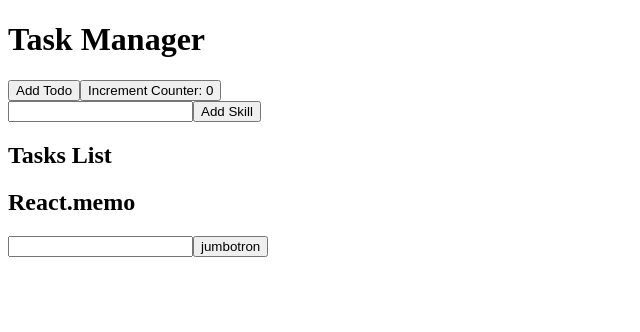
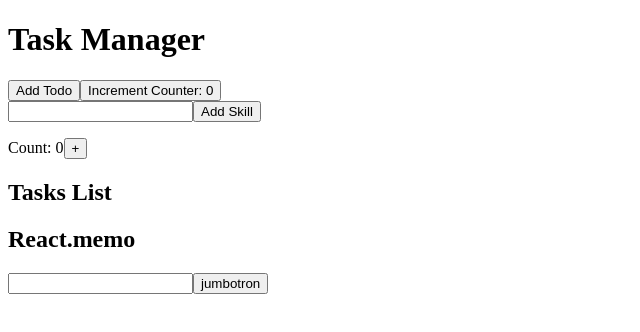
Before and after one commit to acciojob/react-memo-Aravindhan-Rajendran, a React app: page / in a window 1280 px wide. Shown: the top 332 px of the page, without its empty margins (0-640 px from the left). Built offline with nearby package versions, Linux system fonts and the light colour scheme.

Commit message:
Update UseMemo.js

```diff
--- a/src/components/UseMemo.js
+++ b/src/components/UseMemo.js
@@ -1,10 +1,21 @@
-import React, { useMemo } from 'react';
+import React, { useMemo, useState } from 'react';
 
 const UseMemo = ({ tasks }) => {
+  const [count, setCount] = useState(0);
+
+  // Memoizing the tasks to avoid unnecessary re-renders
   const memoizedTasks = useMemo(() => tasks, [tasks]);
+
+  const handleIncrement = () => {
+    setCount((prevCount) => prevCount + 1);
+  };
 
   return (
     <div>
+      <p>
+        Count: {count}
+        <button id="calc" onClick={handleIncrement}>+</button>
+      </p>
       <h2>Tasks List</h2>
       <ul id="task-list">
         {memoizedTasks.map((task, index) => (
```
